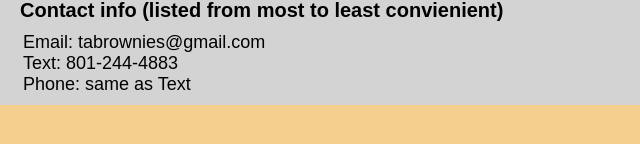
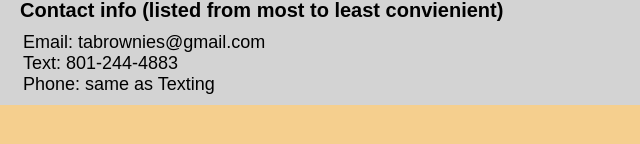
Before and after one commit to tabrownies/portfolio, a plain HTML site: page index.html in a window 1280 px wide. Shown: the part 454-598 px from the top of the page, 0-640 px from the left. Drawn offline with Linux system fonts and the light colour scheme.

Commit message:
fixing stuff

```diff
--- a/index.html
+++ b/index.html
@@ -76,7 +76,7 @@
                 Text: 801-244-4883
             </li>
             <li>
-                Phone: same as Text
+                Phone: same as Texting
             </li>
 
         </ol>
```
